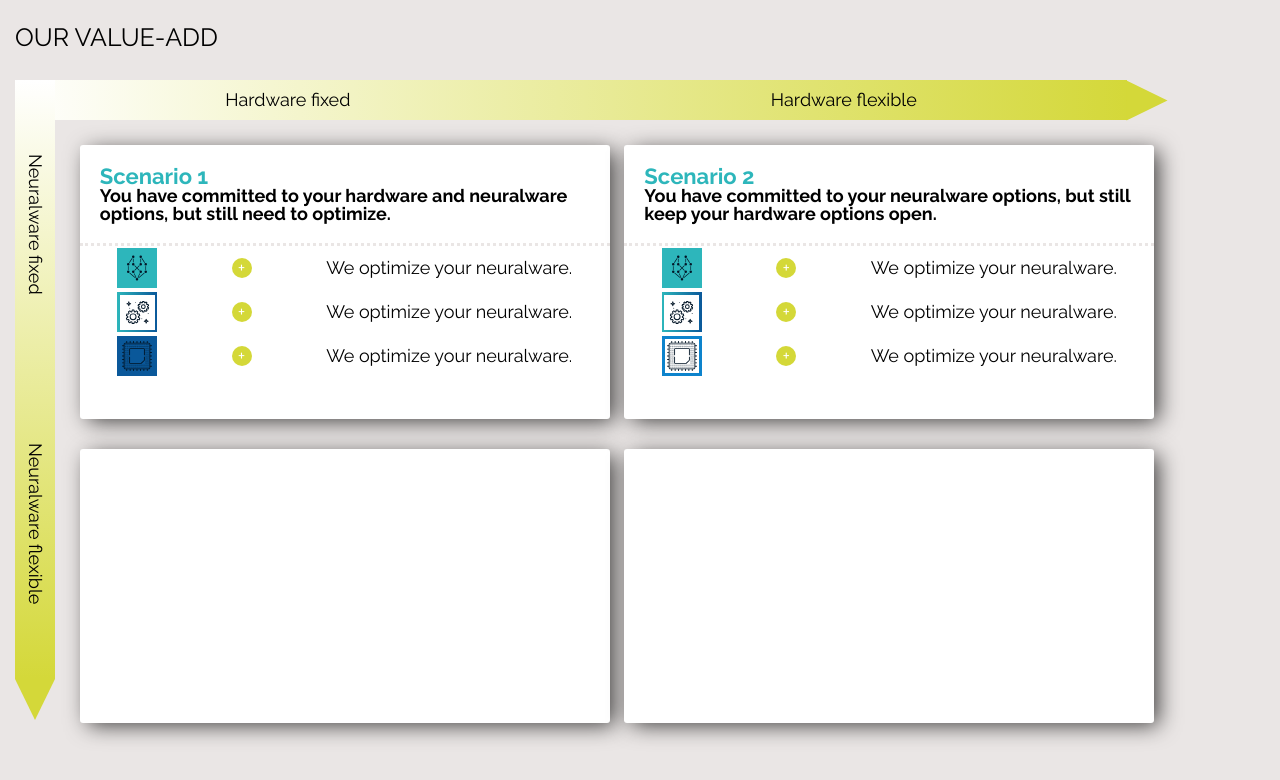
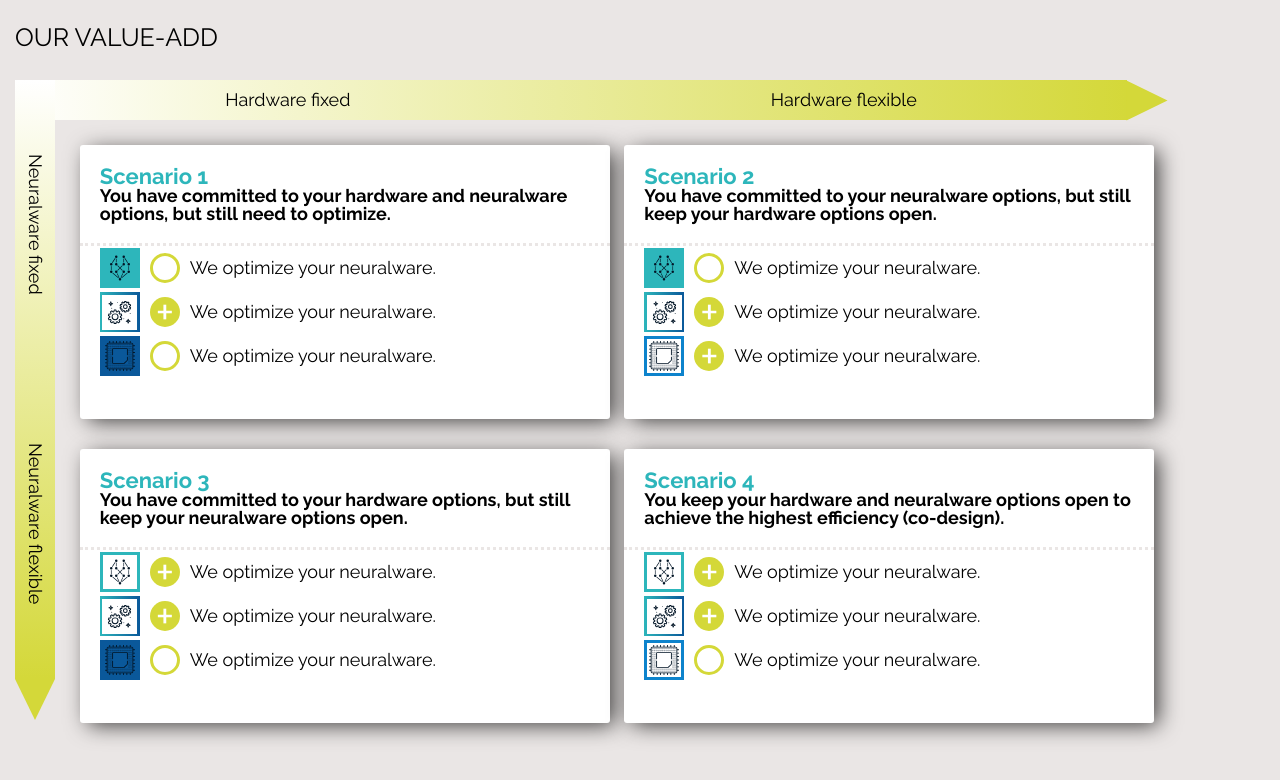
Before and after one commit to Nikanorra/Nikanorra.githu.io-KRAI, a plain HTML site: page index.html in a window 1280 px wide. Drawn offline with Linux system fonts and the light colour scheme.

Commit message:
Add files via upload

```diff
--- a/css/styles.css
+++ b/css/styles.css
@@ -748,12 +748,14 @@ img {
       -ms-flex-align: center;
           align-items: center;
   font-size: 18px;
-  padding: 2px 0;
+  padding: 2px 20px;
 }
 
 .scenario__params .background {
-  width: 40px;
-  height: 40px;
+  margin-right: 10px !important;
+  min-width: 40px;
+  min-height: 40px;
+  margin: 0;
   background: #2DB6BB;
   display: -webkit-box;
   display: -ms-flexbox;
@@ -773,7 +775,7 @@ img {
 }
 
 .scenario__params .background.gradient img {
-  width: 35px;
+  min-width: 35px;
   background: #fff;
   padding: 5px;
 }
@@ -787,16 +789,26 @@ img {
   border: 3px solid #0D83CC;
 }
 
+.scenario__params .background.sky-border {
+  background: #fff;
+  border: 3px solid #2DB6BB;
+}
+
 .scenario__params img {
   width: 30px;
 }
 
 .scenario__params .mark {
+  margin-right: 10px !important;
   color: #fff;
   background: #D4D838;
+  margin: 0;
+  font-size: 45px;
   border-radius: 50%;
-  width: 20px;
-  height: 20px;
+  min-width: 30px;
+  max-width: 30px;
+  min-height: 30px;
+  max-height: 30px;
   display: -webkit-box;
   display: -ms-flexbox;
   display: flex;
@@ -806,6 +818,15 @@ img {
   -webkit-box-pack: center;
       -ms-flex-pack: center;
           justify-content: center;
+}
+
+.scenario__params .mark.empty {
+  background: transparent;
+  border: 3px solid #D4D838;
+}
+
+.scenario__params .desc {
+  margin: 0;
 }
 
 @media screen and (max-width: 1200px) {
--- a/index.html
+++ b/index.html
@@ -45,7 +45,7 @@
 
             <div class="scenario__params">
               <p class="background"><img src="./img/ico-scheme.svg" alt=""></p>
-              <p class="mark">+</p>
+              <p class="mark empty"></p>
               <p class="desc">We optimize your neuralware.</p>
             </div>
             <div class="scenario__params">
@@ -55,7 +55,7 @@
             </div>
             <div class="scenario__params">
               <p class="background blue"><img src="./img/ico-chip.svg" alt=""></p>
-              <p class="mark">+</p>
+              <p class="mark empty"></p>
               <p class="desc">We optimize your neuralware.</p>
             </div>
           </div>
@@ -68,7 +68,7 @@
 
             <div class="scenario__params">
               <p class="background"><img src="./img/ico-scheme.svg" alt=""></p>
-              <p class="mark">+</p>
+              <p class="mark empty"></p>
               <p class="desc">We optimize your neuralware.</p>
             </div>
             <div class="scenario__params">
@@ -85,8 +85,51 @@
         </div>
 
         <div class="scenario__block">
-          <div class="scenario__tables"></div>
-          <div class="scenario__tables"></div>
+          <div class="scenario__tables">
+            <div class="scenario__title">
+              <p>Scenario 3</p>
+              <p>You have committed to your hardware options, but still keep your neuralware options open.</p>
+            </div>
+
+            <div class="scenario__params">
+              <p class="background sky-border"><img src="./img/ico-scheme.svg" alt=""></p>
+              <p class="mark">+</p>
+              <p class="desc">We optimize your neuralware.</p>
+            </div>
+            <div class="scenario__params">
+              <p class="background gradient"><img src="./img/ico-gears.svg" alt=""></p>
+              <p class="mark">+</p>
+              <p class="desc">We optimize your neuralware.</p>
+            </div>
+            <div class="scenario__params">
+              <p class="background blue"><img src="./img/ico-chip.svg" alt=""></p>
+              <p class="mark empty"></p>
+              <p class="desc">We optimize your neuralware.</p>
+            </div>
+          </div>
+
+          <div class="scenario__tables">
+            <div class="scenario__title">
+              <p>Scenario 4</p>
+              <p>You keep your hardware and neuralware options open to achieve the highest efficiency (co-design).</p>
+            </div>
+
+            <div class="scenario__params">
+              <p class="background sky-border"><img src="./img/ico-scheme.svg" alt=""></p>
+              <p class="mark">+</p>
+              <p class="desc">We optimize your neuralware.</p>
+            </div>
+            <div class="scenario__params">
+              <p class="background gradient"><img src="./img/ico-gears.svg" alt=""></p>
+              <p class="mark">+</p>
+              <p class="desc">We optimize your neuralware.</p>
+            </div>
+            <div class="scenario__params">
+              <p class="background blue-border"><img src="./img/ico-chip.svg" alt=""></p>
+              <p class="mark empty"></p>
+              <p class="desc">We optimize your neuralware.</p>
+            </div>
+          </div>
         </div>
       </div>
 
```
Also changed, not shown: css/styles.min.css.
